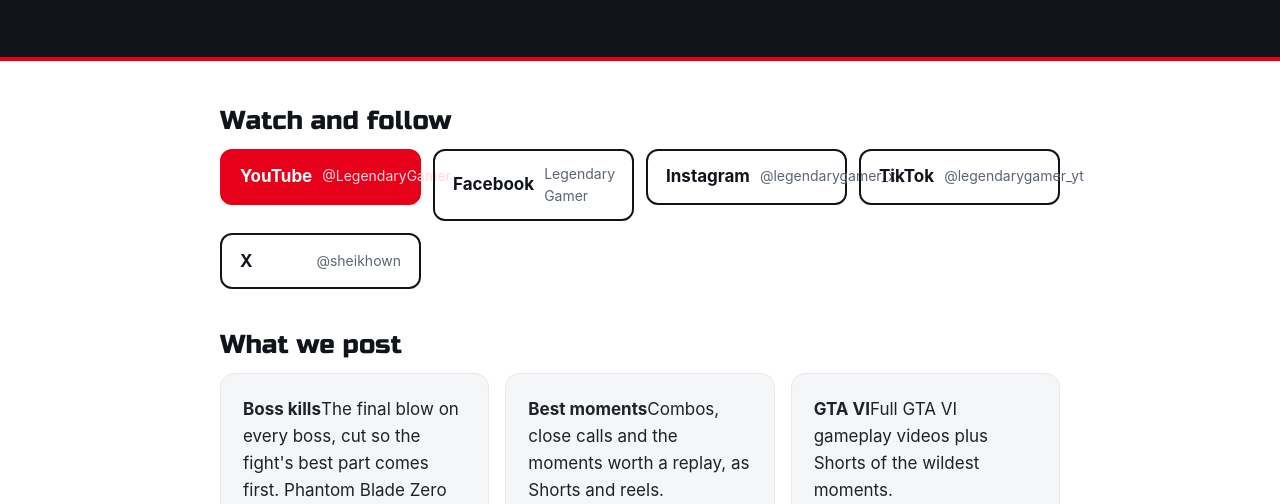
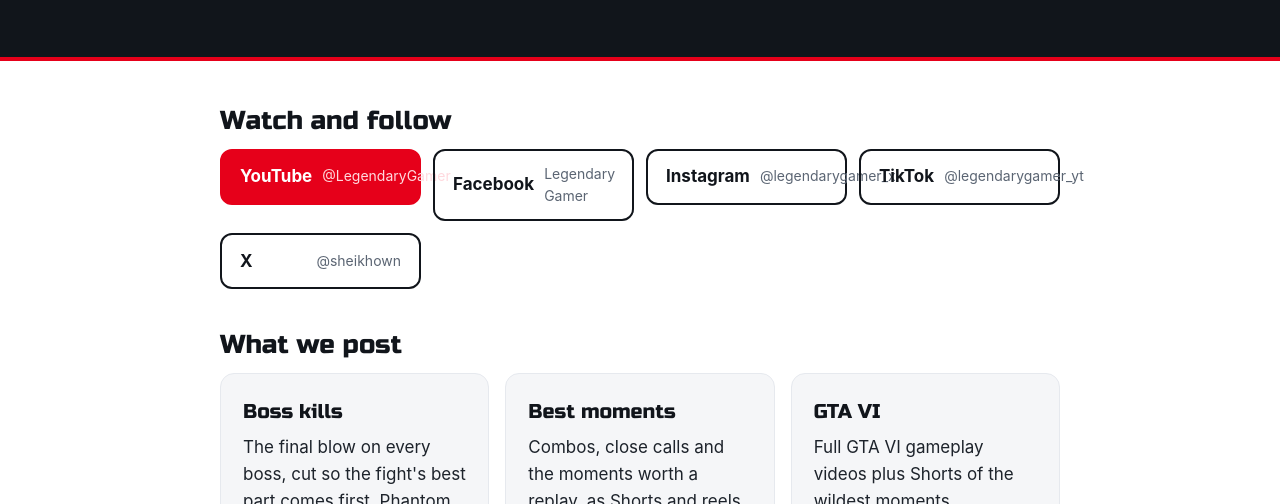
Before and after one commit to ownurrehman/ownurrehman.github.io, a plain HTML site: page legendary-gamer/index.html in a window 1280 px wide. Shown: the part 296-800 px from the top of the page. Drawn offline with Linux system fonts and the light colour scheme.

Commit message:
[Mac] Agent: current channel logo, card titles on their own line

```diff
--- a/assets/site.css
+++ b/assets/site.css
@@ -35,7 +35,7 @@ h3{color:var(--ink);font-size:18px;margin:26px 0 6px}
 .cards{display:grid;grid-template-columns:repeat(auto-fill,minmax(250px,1fr));gap:16px}
 .cards a.card{display:block;text-decoration:none;color:var(--text)}
 .cards a.card:hover{border-color:var(--red)}
-.cards a.card b{display:block;font-family:"Russo One",sans-serif;font-weight:400;color:var(--ink);font-size:20px;margin-bottom:6px}
+.card b{display:block;font-family:"Russo One",sans-serif;font-weight:400;color:var(--ink);font-size:20px;margin-bottom:6px}
 .legal h1{font-family:"Russo One",sans-serif;font-weight:400;color:var(--ink);font-size:clamp(30px,5vw,42px);line-height:1.1;margin:0 0 6px}
 .legal .date{color:var(--dim);margin:0 0 28px}
 .legal ul{padding-left:22px}
```
Also changed, not shown: assets/legendary-gamer.png.
